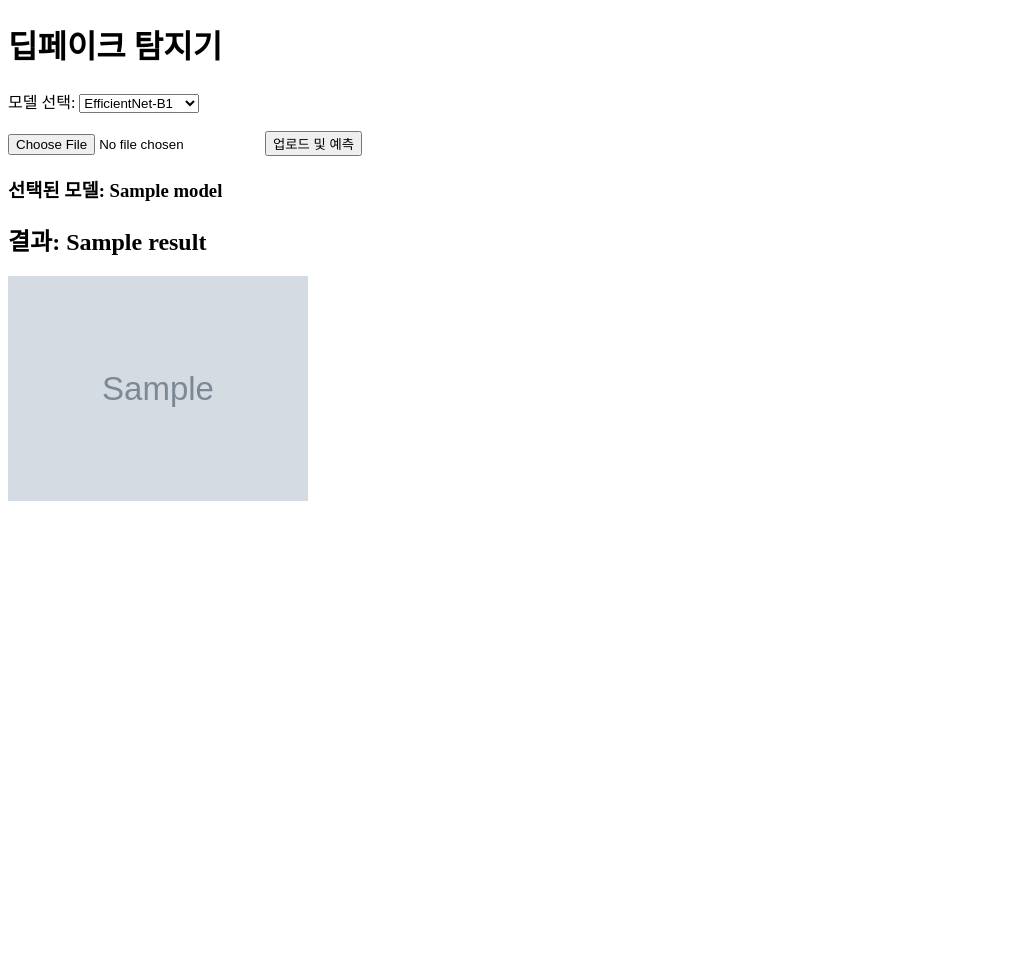
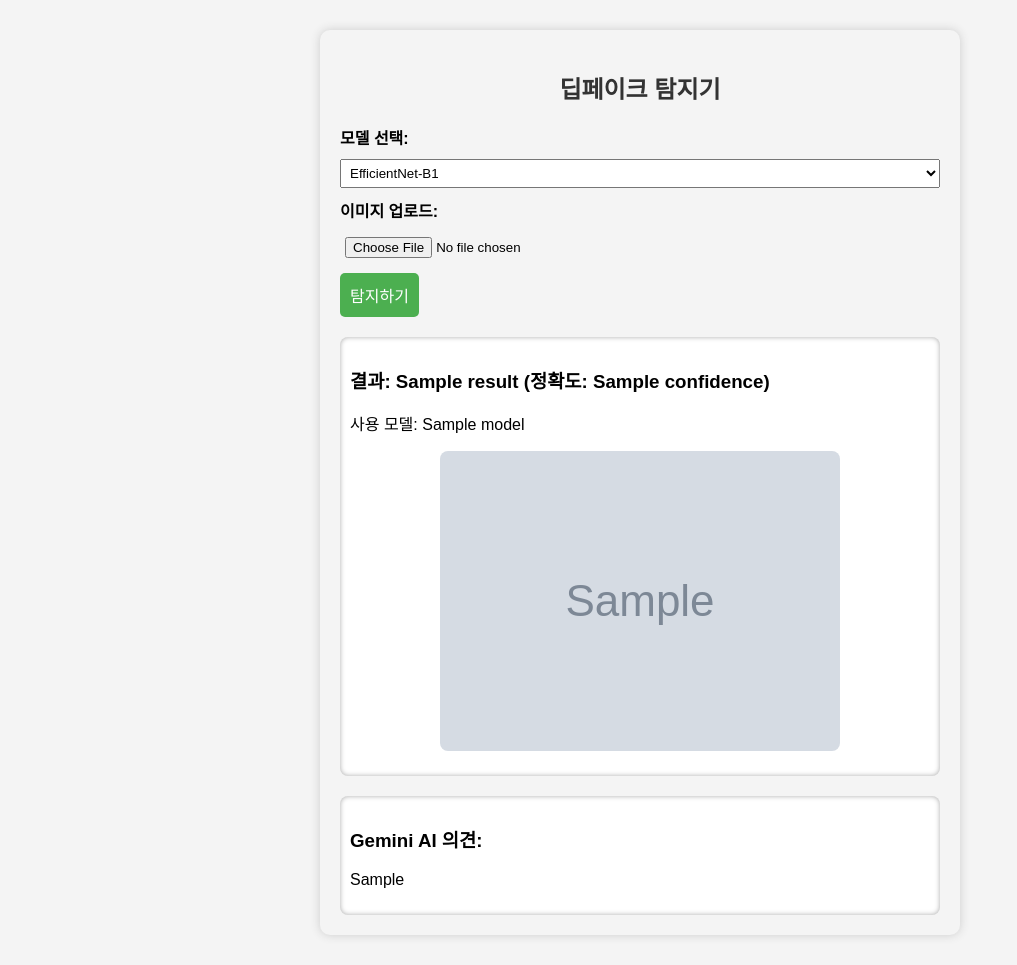
Before and after one commit to jsmhle/SecureCoding, a Flask app: template templates/index.html in a window 1280 px wide. Shown: the whole page, without its empty margins (0-1017 px from the left). Before the commit the page ends 501 px from the top, so only its background shows below. Run offline with Flask 3, Linux system fonts and the light colour scheme; the template is opened without the code that fills it: most values are stand-ins (such as "Sample title", 1, 10 or a date in 2020); grey boxes marked "Sample" are stand-in pictures.

Commit message:
ai추가

```diff
--- a/app.py
+++ b/app.py
@@ -6,17 +6,67 @@ from PIL import Image
 from flask import Flask, request, render_template
 from model_b1 import build_model as build_b1
 from model_v2s import build_model as build_v2s
+from torchvision.models import EfficientNet_B1_Weights, EfficientNet_V2_S_Weights
+from torch.amp import autocast
+import base64
+import requests
+
+# 🔐 Gemini API
+GEMINI_API_KEY = "AIzaSyDFxz_ftWU0CqLKGKiR74wy9kSXtapWelE"
+GEMINI_ENDPOINT = f"https://generativelanguage.googleapis.com/v1/models/gemini-1.5-pro-001:generateContent?key={GEMINI_API_KEY}"
 
 app = Flask(__name__)
 UPLOAD_FOLDER = 'static/uploads'
 os.makedirs(UPLOAD_FOLDER, exist_ok=True)
 
-# 전처리 정의
-transform = transforms.Compose([
-    transforms.Resize((224, 224)),
-    transforms.ToTensor(),
-])
+# 📌 전처리
+weights_b1 = EfficientNet_B1_Weights.DEFAULT
+weights_v2s = EfficientNet_V2_S_Weights.DEFAULT
+transforms_dict = {
+    'b1': weights_b1.transforms(),
+    'v2s': weights_v2s.transforms()
+}
 
+# 🔍 Gemini API 호출
+def ask_gemini_about_image(image_path):
+    try:
+        with open(image_path, "rb") as f:
+            img_data = base64.b64encode(f.read()).decode("utf-8")
+
+        prompt = (
+            "너는 딥페이크 이미지 탐지 전문가 AI다.\n"
+            "아래 이미지를 보고 '딥페이크인지 아닌지'를 판단해라.\n\n"
+            "- 반드시 '딥페이크다' 또는 '딥페이크가 아니다' 중 하나만 결론으로 말하라.\n"
+            "- 판단을 유보하거나 '확실하지 않다'는 말은 절대 하지 마라.\n"
+            "- 판단 기준: 조명, 피부 질감, 눈과 턱의 대칭성, 배경과 인물 경계의 부자연스러움 등\n\n"
+            "답변 형식:\n"
+            "결론: 딥페이크다 / 딥페이크가 아니다\n이유: (한두 문장)"
+        )
+
+        payload = {
+            "contents": [
+                {
+                    "parts": [
+                        {"text": prompt},
+                        {
+                            "inline_data": {
+                                "mime_type": "image/jpeg",
+                                "data": img_data
+                            }
+                        }
+                    ]
+                }
+            ]
+        }
+
+        response = requests.post(GEMINI_ENDPOINT, json=payload)
+        response.raise_for_status()
+        data = response.json()
+        return data['candidates'][0]['content']['parts'][0]['text']
+    except Exception as e:
+        return f"Gemini 오류: {str(e)}"
+
+# 🧠 모델 로드
 def load_model(model_type):
     device = torch.device('cuda' if torch.cuda.is_available() else 'cpu')
     if model_type == 'b1':
@@ -25,38 +75,60 @@ def load_model(model_type):
     elif model_type == 'v2s':
         model = build_v2s()
         model.load_state_dict(torch.load("deepfake_model_v2s.pth", map_location=device))
+    else:
+        raise ValueError("지원하지 않는 모델 유형입니다.")
     model.to(device)
     model.eval()
     return model, device
 
+# 🌐 라우팅
 @app.route('/', methods=['GET', 'POST'])
 def index():
+    filename = None
+    result = None
+    confidence = None
+    gemini_opinion = None
+
     if request.method == 'POST':
-        model_type = request.form.get('model_type')
-        file = request.files['image']
-        if file:
-            img_path = os.path.join(UPLOAD_FOLDER, file.filename)
+        file = request.files.get('image')
+        filename = request.form.get('filename')
+
+        if file and file.filename:
+            filename = file.filename
+            img_path = os.path.join(UPLOAD_FOLDER, filename)
             file.save(img_path)
 
+        if filename:
+            img_path = os.path.join(UPLOAD_FOLDER, filename)
             image = Image.open(img_path).convert('RGB')
-            image = transform(image).unsqueeze(0)
 
-            model, device = load_model(model_type)
-            image = image.to(device)
+            # 두 모델 전처리 및 입력
+            image_b1 = transforms_dict['b1'](image).unsqueeze(0)
+            image_v2s = transforms_dict['v2s'](image).unsqueeze(0)
 
-            with torch.no_grad():
-                output = model(image)
-                probs = F.softmax(output, dim=1)
-                pred = torch.argmax(probs, dim=1).item()
+            # 모델 로딩
+            model_b1, device = load_model('b1')
+            model_v2s, _ = load_model('v2s')
+            image_b1 = image_b1.to(device)
+            image_v2s = image_v2s.to(device)
+
+            with torch.no_grad(), autocast(device_type='cuda'):
+                out_b1 = F.softmax(model_b1(image_b1), dim=1)
+                out_v2s = F.softmax(model_v2s(image_v2s), dim=1)
+                avg_probs = (out_b1 + out_v2s) / 2
+                pred = torch.argmax(avg_probs, dim=1).item()
+                confidence = f"{avg_probs[0][pred].item() * 100:.2f}%"
                 result = "Fake" if pred == 1 else "Real"
 
-            return render_template('index.html', result=result, filename=file.filename, model=model_type.upper())
+            # Gemini 판단
+            gemini_opinion = ask_gemini_about_image(img_path)
 
-    return render_template('index.html')
-
-@app.route('/uploads/<filename>')
-def uploaded_file(filename):
-    return os.path.join(UPLOAD_FOLDER, filename)
+    return render_template('index.html',
+                           result=result,
+                           confidence=confidence,
+                           filename=filename,
+                           model="Ensemble",
+                           gemini_opinion=gemini_opinion)
 
 if __name__ == '__main__':
     app.run(debug=True)
--- a/templates/index.html
+++ b/templates/index.html
@@ -1,25 +1,86 @@
-<!DOCTYPE html>
-<html>
+<!doctype html>
+<html lang="ko">
 <head>
-    <title>Deepfake Detection</title>
+  <meta charset="UTF-8">
+  <title>딥페이크 탐지</title>
+  <style>
+    body {
+      font-family: 'Arial';
+      max-width: 600px;
+      margin: 30px auto;
+      padding: 20px;
+      background: #f4f4f4;
+      border-radius: 10px;
+      box-shadow: 0 0 10px #ccc;
+    }
+    h2 {
+      text-align: center;
+      color: #333;
+    }
+    label {
+      font-weight: bold;
+    }
+    .result {
+      margin-top: 20px;
+      padding: 10px;
+      background: #fff;
+      border-radius: 8px;
+      box-shadow: inset 0 0 5px #aaa;
+    }
+    img {
+      display: block;
+      margin: 15px auto;
+      border-radius: 8px;
+      max-width: 100%;
+      height: auto;
+    }
+    button {
+      background-color: #4CAF50;
+      color: white;
+      padding: 10px;
+      border: none;
+      cursor: pointer;
+      font-size: 16px;
+      border-radius: 5px;
+    }
+    select, input[type=file] {
+      width: 100%;
+      margin: 10px 0;
+      padding: 5px;
+    }
+  </style>
 </head>
 <body>
-    <h1>딥페이크 탐지기</h1>
-    <form method="POST" enctype="multipart/form-data">
-        <label>모델 선택:</label>
-        <select name="model_type">
-            <option value="b1">EfficientNet-B1</option>
-            <option value="v2s">EfficientNetV2-S</option>
-        </select>
-        <br><br>
-        <input type="file" name="image" required>
-        <input type="submit" value="업로드 및 예측">
-    </form>
+  <h2>딥페이크 탐지기</h2>
+  <form method="POST" enctype="multipart/form-data">
+    <label>모델 선택:</label>
+    <select name="model_type" required>
+      <option value="b1" {% if model == 'B1' %}selected{% endif %}>EfficientNet-B1</option>
+      <option value="v2s" {% if model == 'V2S' %}selected{% endif %}>EfficientNet-V2S</option>
+    </select>
 
-    {% if result %}
-        <h3>선택된 모델: {{ model }}</h3>
-        <h2>결과: {{ result }}</h2>
-        <img src="{{ url_for('static', filename='uploads/' + filename) }}" width="300">
+    <label>이미지 업로드:</label>
+    <input type="file" name="image">
+    {% if filename %}
+      <input type="hidden" name="filename" value="{{ filename }}">
     {% endif %}
+
+    <button type="submit">탐지하기</button>
+  </form>
+
+  {% if result %}
+  <div class="result">
+    <h3>결과: {{ result }} (정확도: {{ confidence }})</h3>
+    <p>사용 모델: {{ model }}</p>
+    <img src="{{ url_for('static', filename='uploads/' ~ filename) }}">
+  </div>
+  {% endif %}
+
+  {% if gemini_opinion %}
+  <div class="result">
+    <h3>Gemini AI 의견:</h3>
+    <p>{{ gemini_opinion }}</p>
+  </div>
+  {% endif %}
 </body>
 </html>
```
Also changed, not shown: test.py (added, +35 -0 lines), sample.png (added).
